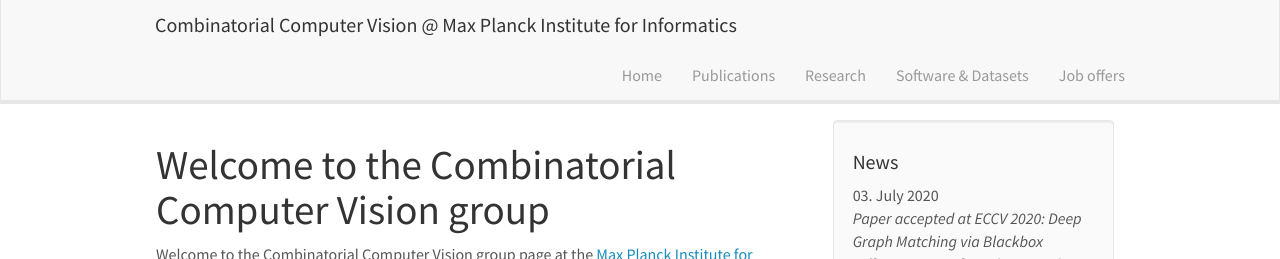
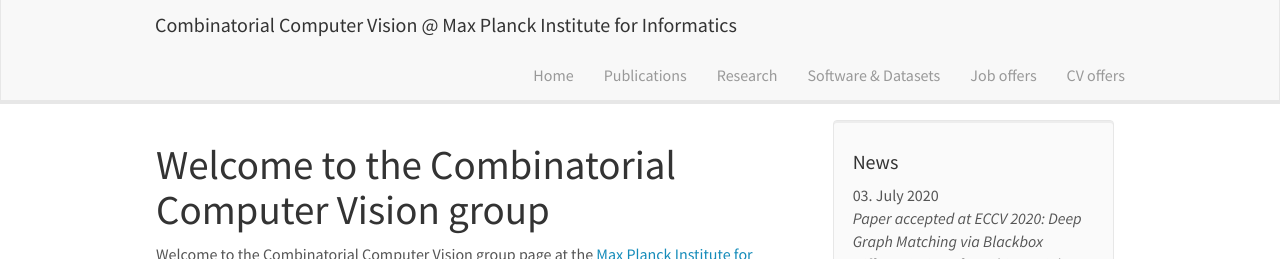
Before and after one commit to pawelswoboda/pawelswoboda.github.io, a Jekyll site: the page built from _pages/home.md, in a window 1280 px wide. Shown: the top 259 px of the page. Built offline with Jekyll 4.4.1, drawn with Linux system fonts in a browser that asks for light colours; nearby versions of some CDN libraries.

Commit message:
Added cv

```diff
--- a/_includes/header.html
+++ b/_includes/header.html
@@ -17,6 +17,7 @@
 		<li><a href="{{ site.url }}{{ site.baseurl }}/research">Research</a></li>
 		<li><a href="{{ site.url }}{{ site.baseurl }}/software_datasets">Software &amp; Datasets</a></li>
 		<li><a href="{{ site.url }}{{ site.baseurl }}/job_offers">Job offers</a></li>
+		<li><a href="{{ site.url }}{{ site.baseurl }}/_data/cv.pdf">CV offers</a></li>
 	  </ul>
 	</div>
   </div>
```
Also changed, not shown: 1 other file.
